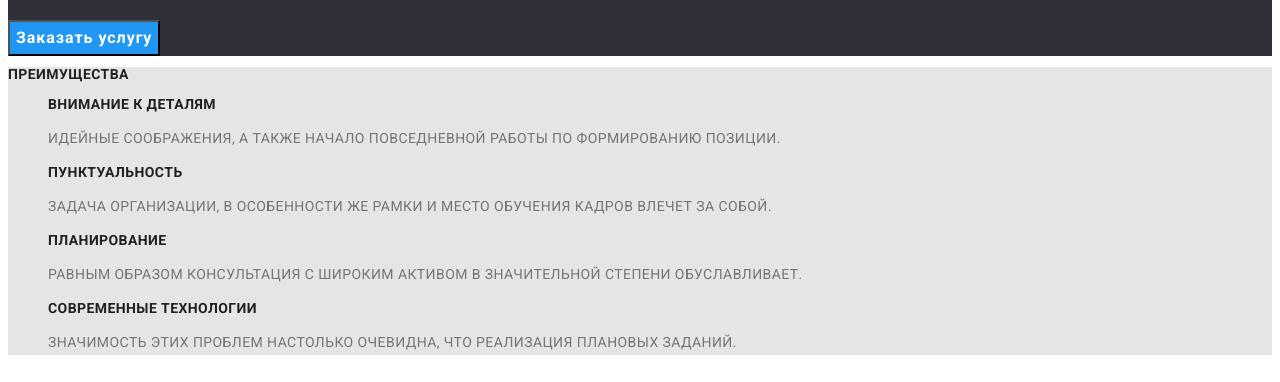
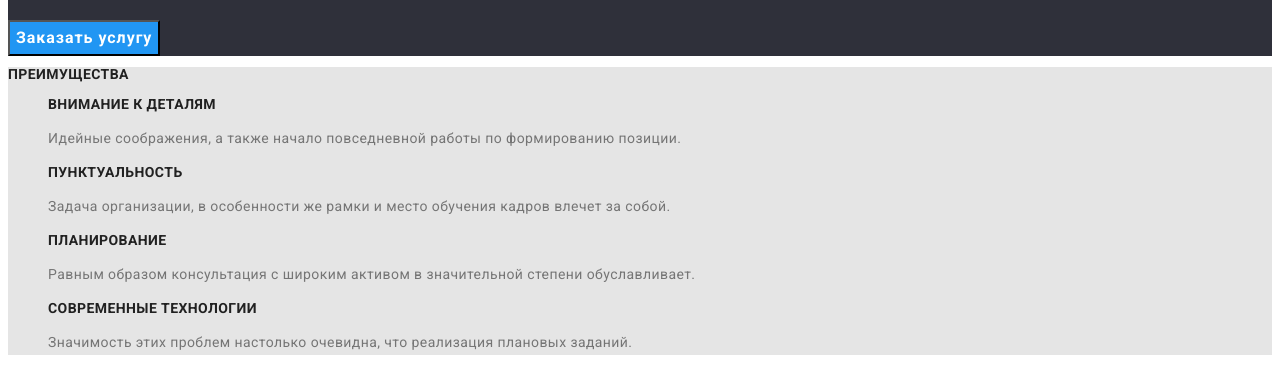
Before and after one commit to Marta-ltv/goit-markup-hw-02, a plain HTML site: page index.html in a window 1280 px wide. Shown: the part 286-668 px from the top of the page. Drawn offline with Linux system fonts and the light colour scheme.

Commit message:
description

```diff
--- a/css/styles.css
+++ b/css/styles.css
@@ -164,10 +164,11 @@ font-weight: 400;
 font-size: 14px;
 line-height: 1.71;
 letter-spacing: 0.03em;
+text-transform: none;
 color: var(--secondary-txt-cl);
 }
 
-/*About*/
+/*Секція About*/
 .section-title {
 font-weight: 700;
 font-size: 36px;
```
